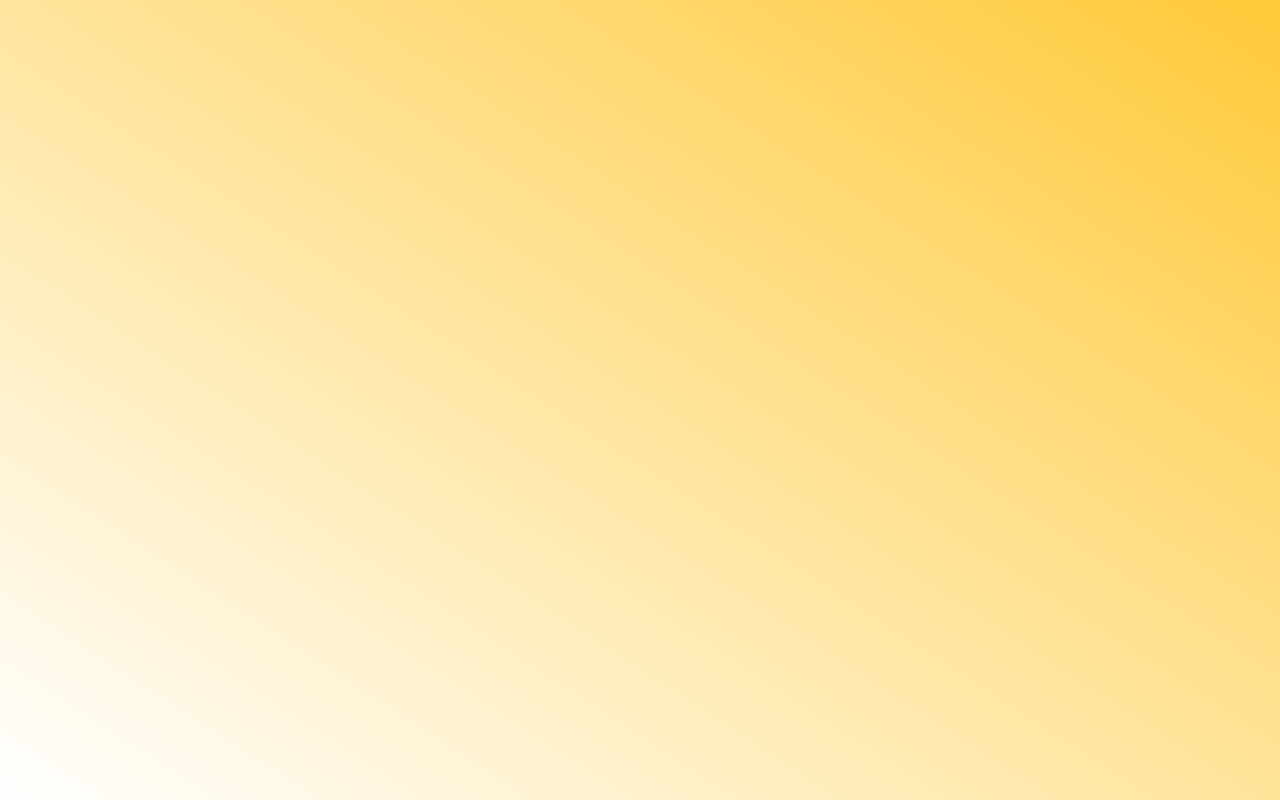
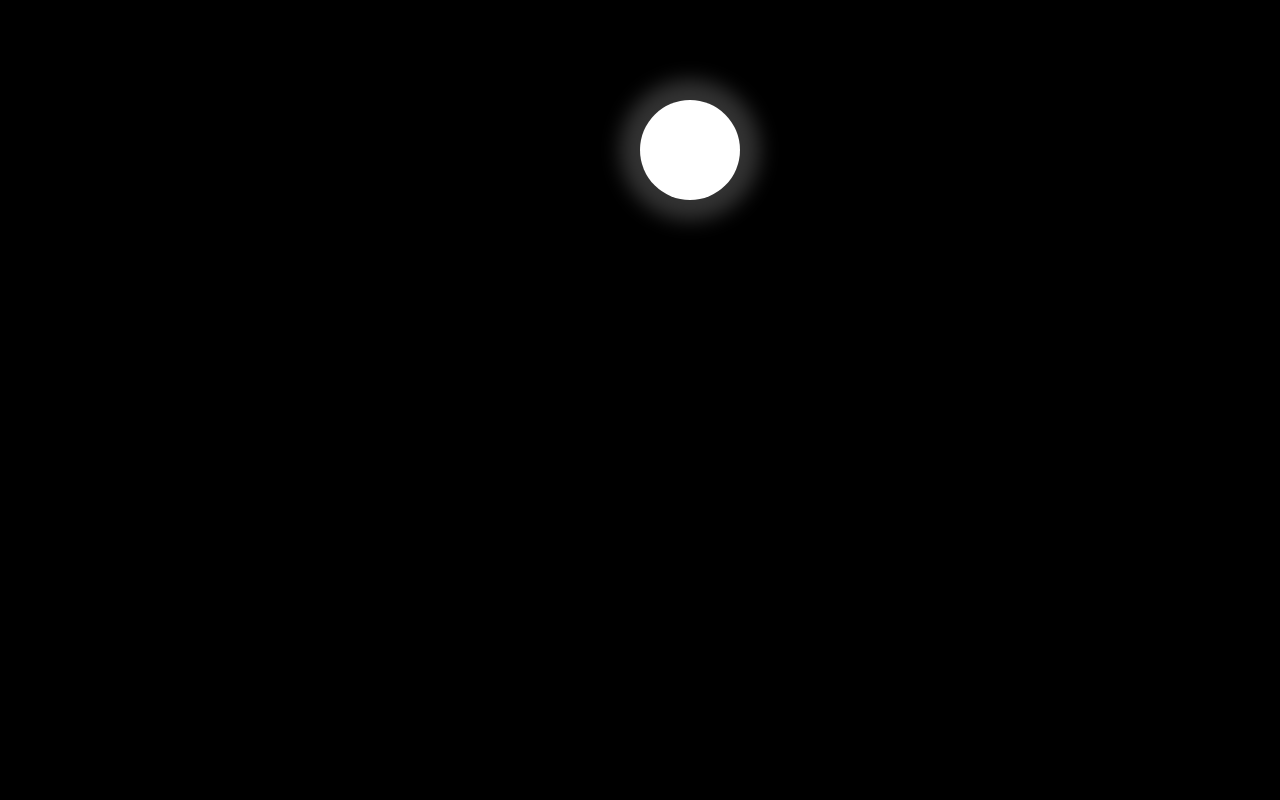
Before and after one commit to btea/mid-autumn, a Vue app: page / in a window 1280 px wide. Built offline with nearby package versions, Linux system fonts and the light colour scheme.

Commit message:
feat: add moon

```diff
--- a/src/Panel.vue
+++ b/src/Panel.vue
@@ -1,7 +1,8 @@
 <template>
     <div ref="con" class="container" @mousemove="judgePosition">
-        <template v-for="msg in msgList">
-            <mid-autumn :msg="msg"></mid-autumn>
+        <Moon />
+        <template v-for="msgObj in msgList">
+            <mid-autumn :msg="msgObj" @removeFire="removeFire"></mid-autumn>
         </template>
         <send-msg ref="msg" @sendMsg="addMsg"></send-msg>
     </div>
@@ -10,11 +11,15 @@
 import { ref, onMounted } from 'vue';
 import SendMsg from './components/SendMsg.vue';
 import MidAutumn from './components/MidAutumn.vue';
+import Moon from './components/Moon.vue';
 
-const msgList = ref([]);
+const msgList = ref<{ msg: String; time: Number }[]>([]);
 const addMsg = (msg) => {
     console.log('你的愿望是：%c' + msg, 'color: orange;');
-    msgList.value.push(msg);
+    msgList.value.push({
+        msg,
+        time: Date.now()
+    });
 };
 // const msg = ref(null);
 const con = ref(null);
@@ -28,6 +33,13 @@ const judgePosition = (e) => {
         msgBox.style.opacity = '0';
     }
 };
+
+const removeFire = (mesg) => {
+    console.log(mesg);
+    const i = msgList.value.findIndex(mesg);
+    msgList.value.splice(i, 1);
+};
+
 onMounted(() => {
     // console.log(msg.value); // 拿不到组件的引用
     // console.log(con.value); // 能拿到html标签的引用
@@ -39,6 +51,7 @@ onMounted(() => {
 <style lang="less" scoped>
 .container {
     height: 100%;
-    background: linear-gradient(213deg, #ffba00c7, transparent);
+    // background: linear-gradient(213deg, #ffba00c7, transparent);
+    background-color: black;
 }
 </style>
--- a/src/components/MidAutumn.vue
+++ b/src/components/MidAutumn.vue
@@ -9,14 +9,10 @@ import { computed, ref, onMounted } from 'vue';
 import Fire from './Fire.vue';
 import { getRandom, getColor } from '../utils/random';
 
+const emit = defineEmits(['removeFire']);
 // 接收props
-const props = defineProps({
-    msg: {
-        type: String,
-        default: ''
-    }
-});
-const text = props.msg;
+const props = defineProps(['msg']);
+const text = props.msg.msg;
 
 /**
  * 随机生成水平方向位置
@@ -27,8 +23,8 @@ const text = props.msg;
  *
  */
 const left = getRandom(100, 0, true);
-// const top = window.innerHeight + 300;
-const top = 300;
+const top = window.innerHeight + 300;
+// const top = 300;
 
 const options = ref({
     opacity: 0,
@@ -50,7 +46,10 @@ onMounted(() => {
     options.value.opacity = 1;
     timer = window.setInterval(() => {
         if (options.value.y > top) {
-            window.clearInterval(timer);
+            // window.clearInterval(timer);
+            options.value.x = 0;
+            options.value.y = 0;
+            // emit('removeFire', props.msg);
         }
         options.value.y += options.value.y_s;
         options.value.x += options.value.x_s;
@@ -59,7 +58,7 @@ onMounted(() => {
 </script>
 <style lang="less" scoped>
 .mid-autumn {
-    position: fixed;
+    position: absolute;
     top: 100%;
     width: 40px;
     // height: 200px;
@@ -68,5 +67,7 @@ onMounted(() => {
     border-radius: 3px;
     background: rgba(94, 30, 42, 0.6);
     color: #fff;
+    z-index: 10;
+    will-change: transform;
 }
 </style>
--- /dev/null
+++ b/src/components/Moon.vue
@@ -0,0 +1,15 @@
+<template>
+    <div class="moon"></div>
+</template>
+<style>
+.moon {
+    position: absolute;
+    left: 50%;
+    top: 100px;
+    width: 100px;
+    height: 100px;
+    border-radius: 50%;
+    background: #fff;
+    box-shadow: 0 0 20px 20px rgba(255, 255, 255, 0.2);
+}
+</style>
```
